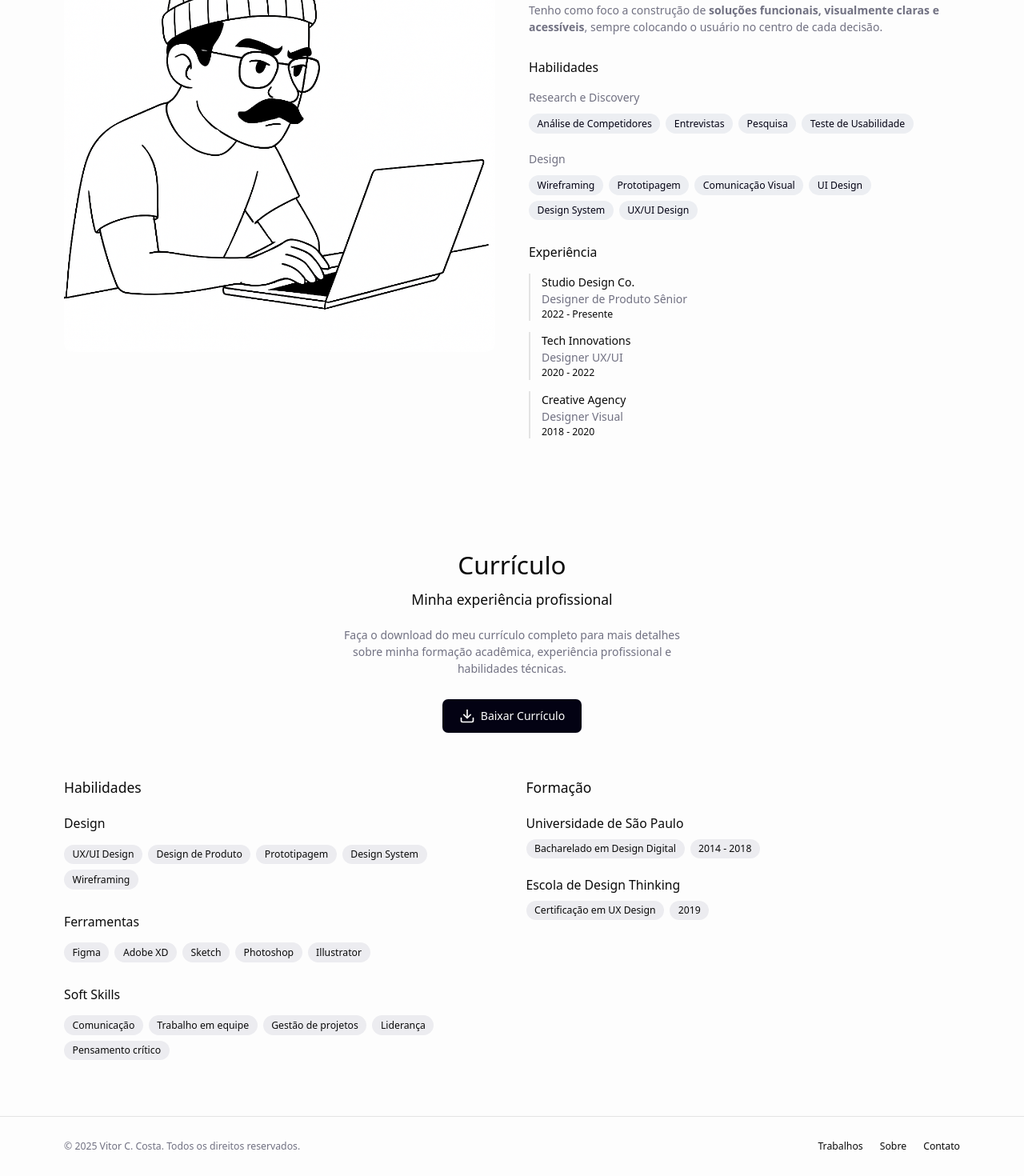
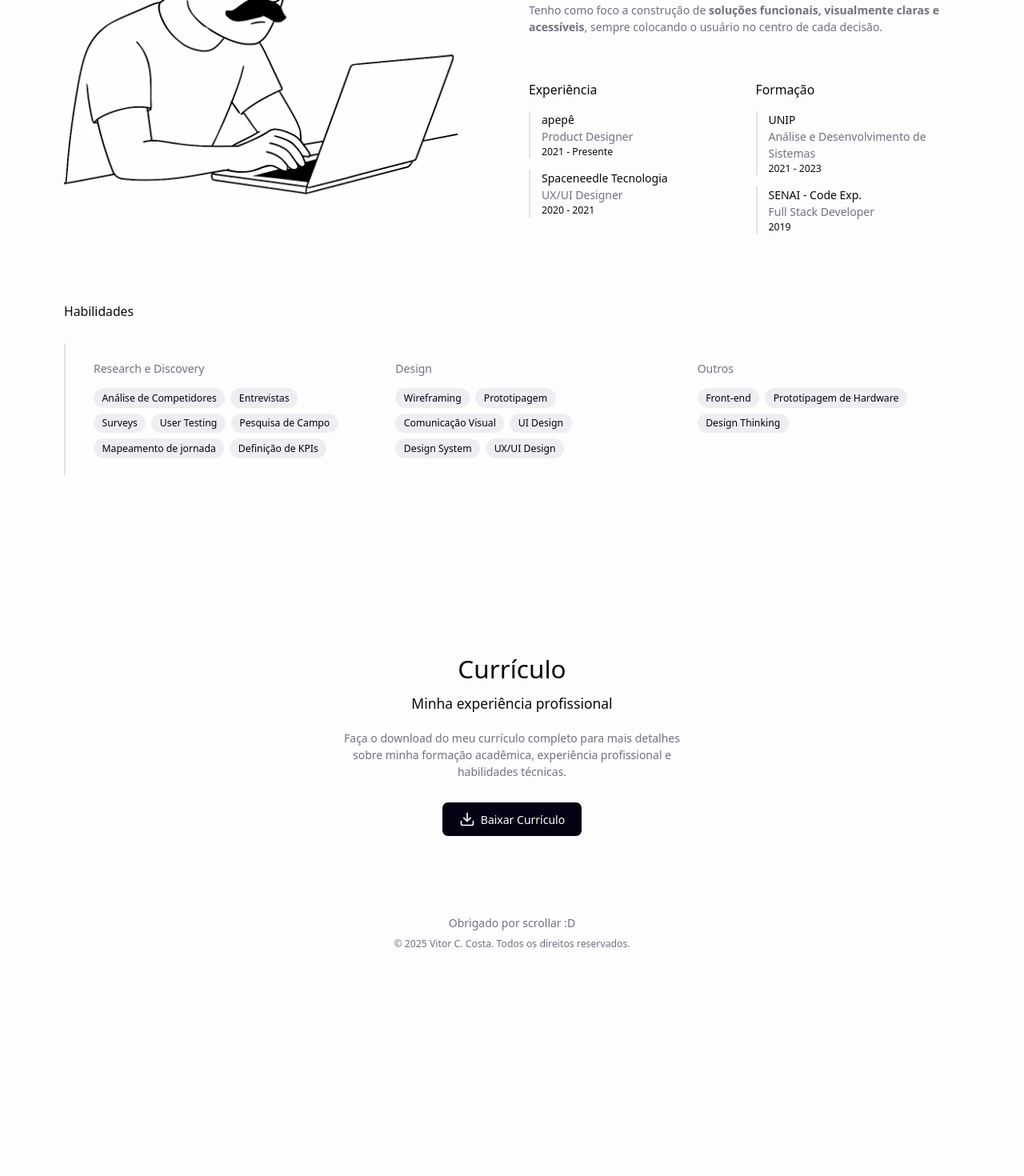
Before and after one commit to rootMaister/Portfolio-v2, a React (Vite) app: page / in a window 1280 px wide. Shown: the part 2341-3811 px from the top of the page at 80% size. After the commit the page ends 3558 px from the top, so only its background shows below. Built offline with nearby package versions, Linux system fonts and the light colour scheme.

Commit message:
About me section done

```diff
--- a/src/components/About.tsx
+++ b/src/components/About.tsx
@@ -1,8 +1,7 @@
 import { motion } from "framer-motion";
 import { useLanguage } from "../contexts/LanguageContext";
 import aboutMeImage from "../assets/about me.png";
-import { useEffect } from "react";
-import { useState } from "react";
+import { useEffect, useState } from "react";
 
 export function About() {
   const { language } = useLanguage();
@@ -18,9 +17,9 @@ export function About() {
   const AboutMePT = () => (
     <>
       <p>
-        Olá! Me chamo <strong>Vitor</strong>, nascido em São Paulo, Brasil. Sou formado em <strong>Análise e
+        Nascido em São Paulo. Sou formado em <strong>Análise e
         Desenvolvimento de Sistemas</strong> e atuo há 5 anos como <strong>UX/UI Designer</strong>, criando
-        experiências digitais para plataformas web e mobile.
+        experiências digitais e físicas para plataformas web e mobile.
       </p>
       <br />
       <p>
@@ -40,9 +39,9 @@ export function About() {
   const AboutMeEN = () => (
     <>
       <p>
-        Hi! I'm <strong>Vitor</strong>, born in São Paulo, Brazil. I have a degree in <strong>Systems Analysis
+        Born in São Paulo. Rugby player in my free time. I have a degree in <strong>Systems Analysis
         and Development</strong> and 5 years of experience working as a <strong>UX/UI Designer</strong>,
-        creating digital experiences for web and mobile platforms.
+        creating digital and physical experiences for web and mobile platforms.
       </p>
       <br />
       <p>
@@ -62,69 +61,93 @@ export function About() {
   const content = {
     "pt-BR": {
       title: "Sobre mim",
-      subtitle: "Designer de produto com 5+ anos de experiência",
+      subtitle: "Olá, sou o Vitor Costa. Ou só Vitor. Ou apenas Costa. O importante é que você me conhece agora.",
       bio: AboutMePT,
       skills: "Habilidades",
       skillsList: [
         {
           category: "Research e Discovery",
-          items: ["Análise de Competidores", "Entrevistas", "Pesquisa", "Teste de Usabilidade"]
+          items: ["Análise de Competidores", "Entrevistas", "Surveys", "User Testing", "Pesquisa de Campo", "Mapeamento de jornada", "Definição de KPIs"]
         },
         {
           category: "Design",
           items: ["Wireframing", "Prototipagem", "Comunicação Visual", "UI Design", "Design System", "UX/UI Design"]
+        },
+        {
+          category: "Outros",
+          items: ["Front-end", "Prototipagem de Hardware", "Design Thinking"]
         }
       ],
       experience: "Experiência",
       experienceList: [
         {
-          company: "Studio Design Co.",
-          role: "Designer de Produto Sênior",
-          period: "2022 - Presente"
+          company: "apepê",
+          role: "Product Designer",
+          period: "2021 - Presente"
         },
         {
-          company: "Tech Innovations",
-          role: "Designer UX/UI",
-          period: "2020 - 2022"
+          company: "Spaceneedle Tecnologia",
+          role: "UX/UI Designer",
+          period: "2020 - 2021"
+        },
+      ],
+      education: "Formação",
+      educationList: [
+        {
+          institution: "UNIP",
+          degree: "Análise e Desenvolvimento de Sistemas",
+          period: "2021 - 2023"
         },
         {
-          company: "Creative Agency",
-          role: "Designer Visual",
-          period: "2018 - 2020"
+          institution: "SENAI - Code Exp.",
+          degree: "Full Stack Developer",
+          period: "2019"
         }
       ]
     },
     "en-US": {
       title: "About me",
-      subtitle: "Product designer with 5+ years of experience",
+      subtitle: "Hi, I'm Vitor Costa. Or just Vitor. Or just Costa. The important thing is that you know me now.",
       bio: AboutMeEN,
       skills: "Skills",
       skillsList: [
         {
           category: "Research & Discovery",
-          items: ["Competitor Analysis", "Interviews", "Surveys", "Usability Testing"]
+          items: ["Competitor Analysis", "Interviews", "Surveys", "User Testing", "Field Research", "Journey Mapping", "KPI Definition"]
         },
         {
           category: "Design",
           items: ["Wireframing", "Prototyping", "Visual Communication", "UI Design", "Design System", "UX/UI Design"]
+        },
+        {
+          category: "Others",
+          items: ["Front-end", "Hardware Prototyping", "Design Thinking"]
         }
       ],
       experience: "Experience",
       experienceList: [
         {
-          company: "Studio Design Co.",
-          role: "Senior Product Designer",
-          period: "2022 - Present"
+          company: "apepê",
+          role: "Product Designer",
+          period: "2021 - Present"
         },
         {
-          company: "Tech Innovations",
+          company: "Spaceneedle Tecnologia",
           role: "UX/UI Designer",
-          period: "2020 - 2022"
+          period: "2020 - 2021"
+        }
+      ],
+      education: "Education",
+      educationList: [
+        {
+          institution: "UNIP",
+          degree: "Systems Analysis and Development",
+          period: "2021 - 2023"
         },
         {
-          company: "Creative Agency",
-          role: "Visual Designer",
-          period: "2018 - 2020"
+          institution: "SENAI",
+          degree: "Full Stack Developer",
+          period: "2019"
         }
       ]
     }
@@ -142,8 +165,8 @@ export function About() {
   const text = content[language];
 
   return (
-    <section id="about" className="py-20 px-4 md:px-8">
-      <div className="max-w-7xl mx-auto">
+    <section id="about" className="min-h-screen py-20 px-4 md:px-8">
+      <div className="max-w-7xl mx-auto h-full">
         <motion.div
           initial={{ opacity: 0, y: 20 }}
           animate={{ opacity: 1, y: 0 }}
@@ -151,16 +174,18 @@ export function About() {
           className="text-center mb-16"
         >
           <h2 className="text-3xl md:text-4xl font-medium mb-4">{text.title}</h2>
-          <p className="text-xl">{text.subtitle}</p>
+          <h3 className="text-lg font-medium mb-4">{text.subtitle}</h3>
         </motion.div>
 
-        <div className="grid grid-cols-1 md:grid-cols-2 gap-12 items-center">
+        <div className="grid grid-cols-1 md:grid-cols-2 gap-12 mb-24">
+          <div className="relative">
             <motion.div
               initial={{ opacity: 0, x: -20 }}
               animate={{ opacity: 1, x: 0 }}
               transition={{ duration: 0.6, delay: 0.2 }}
+              className="relative md:w-[500px]"
             >
-            <div className="aspect-square rounded-xl overflow-hidden">
+              <div className="w-[500px] h-[500px] rounded-xl overflow-hidden">
                 <img
                   src={aboutMeImage}
                   alt="Vitor C. Costa - About"
@@ -168,22 +193,68 @@ export function About() {
                 />
               </div>
             </motion.div>
+          </div>
 
           <motion.div
             initial={{ opacity: 0, x: 20 }}
             animate={{ opacity: 1, x: 0 }}
             transition={{ duration: 0.6, delay: 0.4 }}
           >
-            <p className="text-muted-foreground mb-8">
+            <div className="text-muted-foreground mb-16">
               {typeof text.bio === 'function' ? text.bio() : text.bio}
-            </p>
+            </div>
 
-            <div className="mb-8">
-              <h3 className="text-lg font-medium mb-4">{text.skills}</h3>
-              <div className="space-y-6">
+            <div className="grid grid-cols-1 md:grid-cols-2 gap-8">
+              <motion.div
+                initial={{ opacity: 0, y: 20 }}
+                animate={{ opacity: 1, y: 0 }}
+                transition={{ duration: 0.6, delay: 0.6 }}
+                className="mb-16 md:mb-0"
+              >
+                <h3 className="text-lg font-medium mb-4">{text.experience}</h3>
+                <div className="space-y-4">
+                  {text.experienceList.map((exp, index) => (
+                    <div key={index} className="border-l-2 border-border pl-4">
+                      <h4 className="font-medium">{exp.company}</h4>
+                      <p className="text-muted-foreground">{exp.role}</p>
+                      <p className="text-sm">{exp.period}</p>
+                    </div>
+                  ))}
+                </div>
+              </motion.div>
+
+              <motion.div
+                initial={{ opacity: 0, y: 20 }}
+                animate={{ opacity: 1, y: 0 }}
+                transition={{ duration: 0.6, delay: 0.7 }}
+              >
+                <h3 className="text-lg font-medium mb-4">{text.education}</h3>
+                <div className="space-y-4">
+                  {text.educationList.map((edu, index) => (
+                    <div key={index} className="border-l-2 border-border pl-4">
+                      <h4 className="font-medium">{edu.institution}</h4>
+                      <p className="text-muted-foreground">{edu.degree}</p>
+                      <p className="text-sm">{edu.period}</p>
+                    </div>
+                  ))}
+                </div>
+              </motion.div>
+            </div>
+          </motion.div>
+        </div>
+
+        <motion.div
+          initial={{ opacity: 0, y: 20 }}
+          animate={{ opacity: 1, y: 0 }}
+          transition={{ duration: 0.6, delay: 0.8 }}
+          className="mb-24"
+        >
+
+          <h2 className="text-lg font-medium mb-8 text-left">{text.skills}</h2>
+          <div className="grid grid-cols-1 md:grid-cols-3 gap-8 border-l-2 border-border pl-4">
             {text.skillsList.map((skillGroup, groupIndex) => (
-                  <div key={groupIndex}>
-                    <h4 className="text-base font-medium mb-3 text-muted-foreground">{skillGroup.category}</h4>
+              <div key={groupIndex} className="bg-secondary/10 p-6">
+                <h4 className="text-base font-medium mb-4 text-muted-foreground">{skillGroup.category}</h4>
                 <div className="flex flex-wrap gap-2">
                   {skillGroup.items.map((skill, index) => (
                     <span key={index} className="px-3 py-1 bg-secondary rounded-full text-secondary-foreground text-sm">
@@ -194,22 +265,7 @@ export function About() {
               </div>
             ))}
           </div>
-            </div>
-
-            <div>
-              <h3 className="text-lg font-medium mb-4">{text.experience}</h3>
-              <div className="space-y-4">
-                {text.experienceList.map((exp, index) => (
-                  <div key={index} className="border-l-2 border-border pl-4">
-                    <h4 className="font-medium">{exp.company}</h4>
-                    <p className="text-muted-foreground">{exp.role}</p>
-                    <p className="text-sm">{exp.period}</p>
-                  </div>
-                ))}
-              </div>
-            </div>
         </motion.div>
-        </div>
       </div>
     </section>
   );
--- a/src/components/Footer.tsx
+++ b/src/components/Footer.tsx
@@ -1,53 +1,50 @@
+import { useLanguage } from "../contexts/LanguageContext";
+import { useState, useEffect } from "react";
+import { motion } from "framer-motion";
+
 export function Footer() {
-  const currentYear = new Date().getFullYear();
+  const { language } = useLanguage();
+  const [isMounted, setIsMounted] = useState(false);
 
-  // Hardcoded translations to avoid context issues
-  const copyright = {
-    "pt-BR": `© ${currentYear} Vitor C. Costa. Todos os direitos reservados.`,
-    "en-US": `© ${currentYear} Vitor C. Costa. All rights reserved.`
-  };
+  // Set mounted state
+  useEffect(() => {
+    setIsMounted(true);
+  }, []);
 
-  const links = {
+  const content = {
     "pt-BR": {
-      work: "Trabalhos",
-      about: "Sobre",
-      contact: "Contato"
+      message: "Obrigado por scrollar :D",
+      copyright: "© 2025 Vitor C. Costa. Todos os direitos reservados."
     },
     "en-US": {
-      work: "Work",
-      about: "About",
-      contact: "Contact"
+      message: "Thanks for scrolling :D",
+      copyright: "© 2025 Vitor C. Costa. All rights reserved."
     }
   };
 
-  // Detect language from HTML tag or default to Portuguese
-  const htmlLang =
-    typeof document !== 'undefined'
-      ? document.documentElement.lang
-      : 'pt-BR';
+  // Use simplified content before mount to avoid hydration issues
+  if (!isMounted) {
+    return (
+      <footer className="py-8 px-4 md:px-8">
+        <div className="max-w-7xl mx-auto"></div>
+      </footer>
+    );
+  }
 
-  const language = (htmlLang === 'en-US') ? 'en-US' : 'pt-BR';
+  const text = content[language];
 
   return (
-    <footer className="py-8 px-4 md:px-8 border-t border-border">
-      <div className="max-w-7xl mx-auto flex flex-col md:flex-row justify-between items-center">
-        <div className="mb-4 md:mb-0">
-          <p className="text-sm text-muted-foreground">
-            {copyright[language]}
-          </p>
-        </div>
-
-        <div className="flex gap-6">
-          <a href="#work" className="text-sm hover:text-primary/80 transition-colors">
-            {links[language].work}
-          </a>
-          <a href="#about" className="text-sm hover:text-primary/80 transition-colors">
-            {links[language].about}
-          </a>
-          <a href="#contact" className="text-sm hover:text-primary/80 transition-colors">
-            {links[language].contact}
-          </a>
-        </div>
+    <footer className="py-8 px-4 md:px-8">
+      <div className="max-w-7xl mx-auto">
+        <motion.div
+          initial={{ opacity: 0, y: 20 }}
+          animate={{ opacity: 1, y: 0 }}
+          transition={{ duration: 0.6 }}
+          className="text-center text-muted-foreground space-y-2"
+        >
+          <p>{text.message}</p>
+          <p className="text-sm">{text.copyright}</p>
+        </motion.div>
       </div>
     </footer>
   );
--- a/src/components/ResumeSection.tsx
+++ b/src/components/ResumeSection.tsx
@@ -19,77 +19,13 @@ export function ResumeSection() {
       title: "Currículo",
       subtitle: "Minha experiência profissional",
       description: "Faça o download do meu currículo completo para mais detalhes sobre minha formação acadêmica, experiência profissional e habilidades técnicas.",
-      downloadButton: "Baixar Currículo",
-      skills: {
-        title: "Habilidades",
-        categories: [
-          {
-            name: "Design",
-            skills: ["UX/UI Design", "Design de Produto", "Prototipagem", "Design System", "Wireframing"]
-          },
-          {
-            name: "Ferramentas",
-            skills: ["Figma", "Adobe XD", "Sketch", "Photoshop", "Illustrator"]
-          },
-          {
-            name: "Soft Skills",
-            skills: ["Comunicação", "Trabalho em equipe", "Gestão de projetos", "Liderança", "Pensamento crítico"]
-          }
-        ]
-      },
-      education: {
-        title: "Formação",
-        institutions: [
-          {
-            name: "Universidade de São Paulo",
-            degree: "Bacharelado em Design Digital",
-            period: "2014 - 2018"
-          },
-          {
-            name: "Escola de Design Thinking",
-            degree: "Certificação em UX Design",
-            period: "2019"
-          }
-        ]
-      }
+      downloadButton: "Baixar Currículo"
     },
     "en-US": {
       title: "Resume",
       subtitle: "My professional experience",
       description: "Download my complete resume for more details about my academic background, professional experience, and technical skills.",
-      downloadButton: "Download Resume",
-      skills: {
-        title: "Skills",
-        categories: [
-          {
-            name: "Design",
-            skills: ["UX/UI Design", "Product Design", "Prototyping", "Design Systems", "Wireframing"]
-          },
-          {
-            name: "Tools",
-            skills: ["Figma", "Adobe XD", "Sketch", "Photoshop", "Illustrator"]
-          },
-          {
-            name: "Soft Skills",
-            skills: ["Communication", "Teamwork", "Project Management", "Leadership", "Critical Thinking"]
-          }
-        ]
-      },
-      education: {
-        title: "Education",
-        institutions: [
-          {
-            name: "University of São Paulo",
-            degree: "Bachelor's in Digital Design",
-            period: "2014 - 2018"
-          },
-          {
-            name: "School of Design Thinking",
-            degree: "UX Design Certification",
-            period: "2019"
-          }
-        ]
-      }
+      downloadButton: "Download Resume"
     }
   };
 
@@ -111,7 +47,7 @@ export function ResumeSection() {
           initial={{ opacity: 0, y: 20 }}
           animate={{ opacity: 1, y: 0 }}
           transition={{ duration: 0.6 }}
-          className="text-center mb-16"
+          className="text-center"
         >
           <h2 className="text-3xl md:text-4xl font-medium mb-4">{text.title}</h2>
           <p className="text-xl mb-6">{text.subtitle}</p>
@@ -135,58 +71,6 @@ export function ResumeSection() {
             </a>
           </motion.div>
         </motion.div>
-
-        <div className="grid grid-cols-1 md:grid-cols-2 gap-10">
-          <motion.div
-            initial={{ opacity: 0, x: -20 }}
-            animate={{ opacity: 1, x: 0 }}
-            transition={{ duration: 0.6, delay: 0.2 }}
-          >
-            <h3 className="text-xl font-medium mb-6">{text.skills.title}</h3>
-
-            <div className="space-y-8">
-              {text.skills.categories.map((category, index) => (
-                <div key={index}>
-                  <h4 className="text-lg mb-4">{category.name}</h4>
-                  <div className="flex flex-wrap gap-2">
-                    {category.skills.map((skill, skillIndex) => (
-                      <span
-                        key={skillIndex}
-                        className="inline-flex items-center px-3 py-1 rounded-full text-sm bg-muted hover:bg-muted/80 transition-colors"
-                      >
-                        {skill}
-                      </span>
-                    ))}
-                  </div>
-                </div>
-              ))}
-            </div>
-          </motion.div>
-
-          <motion.div
-            initial={{ opacity: 0, x: 20 }}
-            animate={{ opacity: 1, x: 0 }}
-            transition={{ duration: 0.6, delay: 0.4 }}
-          >
-            <h3 className="text-xl font-medium mb-6">{text.education.title}</h3>
-
-            <div className="space-y-6">
-              {text.education.institutions.map((institution, index) => (
-                <div key={index} className="space-y-2">
-                  <h4 className="text-lg font-medium">{institution.name}</h4>
-                  <div className="flex flex-wrap gap-2">
-                    <span className="inline-flex items-center px-3 py-1 rounded-full text-sm bg-muted hover:bg-muted/80 transition-colors">
-                      {institution.degree}
-                    </span>
-                    <span className="inline-flex items-center px-3 py-1 rounded-full text-sm bg-muted hover:bg-muted/80 transition-colors">
-                      {institution.period}
-                    </span>
-                  </div>
-                </div>
-              ))}
-            </div>
-          </motion.div>
-        </div>
       </div>
     </section>
   );
```
Lines whose indentation alone changed are shown as unchanged.
